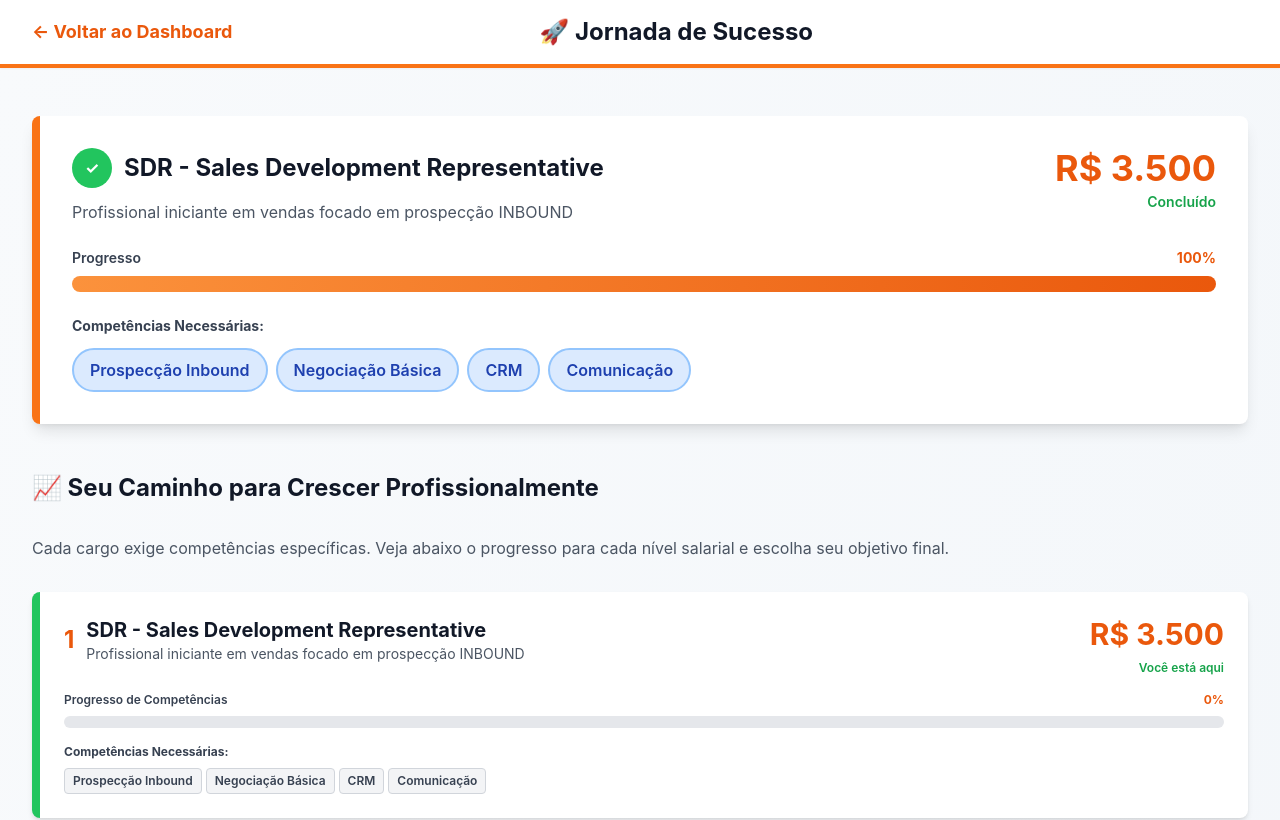
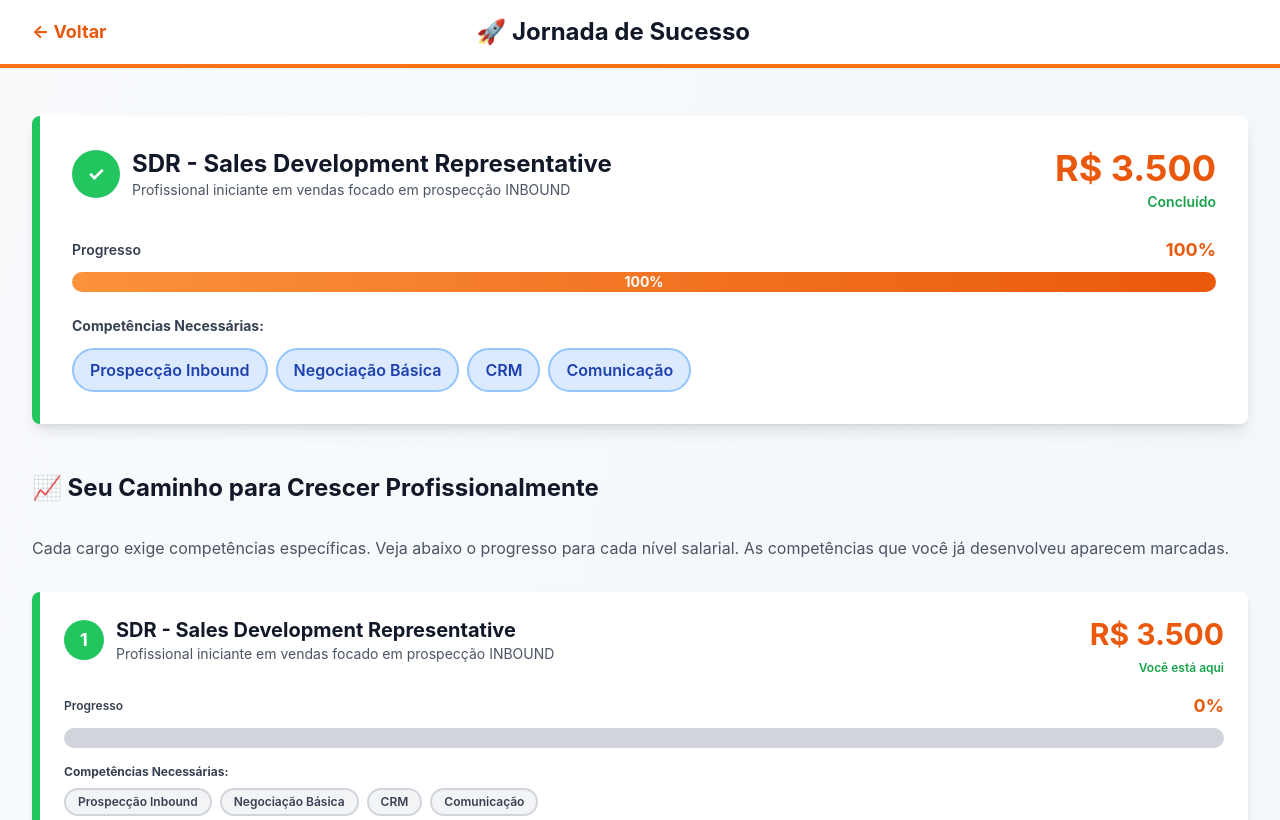
Before and after one commit to deniscansio/scaleconnect, a Next.js app: page /candidato/jornada-sucesso in a window 1280 px wide. Shown: the top 820 px of the page. Built offline with nearby package versions, Linux system fonts and the light colour scheme.

Commit message:
Final Update: Accumulated competencies logic, sidebar reorganization and renamed Opportunities to Affiliate

```diff
--- a/app/candidato/dashboard/page.tsx
+++ b/app/candidato/dashboard/page.tsx
@@ -67,23 +67,20 @@ export default function CandidateDashboard() {
         {/* Sidebar */}
         <aside className="w-64 bg-white shadow-md min-h-screen p-6">
           <nav className="space-y-4">
-            <Link href="/candidato/dashboard" className="block px-4 py-2 bg-candidate-primary text-white rounded-lg font-semibold">
-              📊 Dashboard
+            <Link href="/candidato/jornada-sucesso" className="block px-4 py-2 bg-candidate-primary text-white rounded-lg font-semibold">
+              🚀 Jornada de Sucesso
             </Link>
             <Link href="/candidato/jobs" className="block px-4 py-2 text-gray-700 hover:bg-gray-100 rounded-lg">
               📋 Vagas
             </Link>
             <Link href="/candidato/opportunities" className="block px-4 py-2 text-gray-700 hover:bg-gray-100 rounded-lg">
-              💼 Oportunidades
+              🤝 Afiliado
             </Link>
             <Link href="/candidato/earnings" className="block px-4 py-2 text-gray-700 hover:bg-gray-100 rounded-lg">
               💰 Meus Ganhos
             </Link>
-            <Link href="/candidato/jornada-sucesso" className="block px-4 py-2 text-gray-700 hover:bg-gray-100 rounded-lg">
-              🚀 Jornada de Sucesso
-            </Link>
-            <Link href="/candidato/learning" className="block px-4 py-2 text-gray-700 hover:bg-gray-100 rounded-lg">
-              📚 Aprendizado
+            <Link href="/candidato/dashboard" className="block px-4 py-2 text-gray-700 hover:bg-gray-100 rounded-lg">
+              📊 Dashboard
             </Link>
             <Link href="/candidato/profile" className="block px-4 py-2 text-gray-700 hover:bg-gray-100 rounded-lg">
               👤 Perfil
--- a/app/candidato/jornada-sucesso/page.tsx
+++ b/app/candidato/jornada-sucesso/page.tsx
@@ -17,51 +17,49 @@ export default function JornadaSucessoPage() {
   const [completedCourses, setCompletedCourses] = useState<CompletedCourse[]>([])
   const [uploadingCourseId, setUploadingCourseId] = useState<number | null>(null)
   const [viewingCertificate, setViewingCertificate] = useState<string | null>(null)
-  const [selectedCareerGoal, setSelectedCareerGoal] = useState<number>(6) // Diretor Comercial por padrão
+  const [selectedCareerGoal, setSelectedCareerGoal] = useState<number>(6)
   const fileInputRefs = useRef<{ [key: number]: HTMLInputElement | null }>({})
 
-  // Calcular progresso por cargo
-  const getCargoProgress = (cargoId: number) => {
+  // Obter competências desenvolvidas (com base em cursos concluídos)
+  const getDevelopedCompetencies = (): Set<string> => {
+    const developed = new Set<string>()
+    completedCourses.forEach(cc => {
+      const course = [...careerPath.courses.free, ...careerPath.courses.paid].find(c => c.id === cc.id) as any
+      if (course?.competency) {
+        developed.add(course.competency)
+      }
+    })
+    return developed
+  }
+
+  // Calcular progresso por cargo (com competências acumuladas)
+  const getCargoProgress = (cargoId: number): number => {
     const cargo = careerPath.evolutionPath.find(c => c.id === cargoId)
     if (!cargo) return 0
 
     const requiredCompetencies = cargo.requiredCompetencies || []
-    const developedCompetencies = new Set(
-      completedCourses
-        .map(cc => {
-          const course = [...careerPath.courses.free, ...careerPath.courses.paid].find(c => c.id === cc.id)
-          return course?.competency
-        })
-        .filter(Boolean)
-    )
+    if (requiredCompetencies.length === 0) return 0
 
+    const developedCompetencies = getDevelopedCompetencies()
     const matchedCompetencies = requiredCompetencies.filter(comp => developedCompetencies.has(comp)).length
+
     return Math.round((matchedCompetencies / requiredCompetencies.length) * 100)
   }
 
   // Calcular progresso geral até o cargo desejado
-  const getOverallProgress = () => {
+  const getOverallProgress = (): number => {
     let totalCompetencies = 0
     let developedCompetencies = 0
 
     const targetCargo = careerPath.evolutionPath.find(c => c.id === selectedCareerGoal)
     if (!targetCargo) return 0
 
-    // Contar todas as competências necessárias até o cargo desejado
+    const developedComps = getDevelopedCompetencies()
+
     for (let i = 0; i < careerPath.evolutionPath.length; i++) {
       const cargo = careerPath.evolutionPath[i]
       const requiredComps = cargo.requiredCompetencies || []
       totalCompetencies += requiredComps.length
-
-      const developedComps = new Set(
-        completedCourses
-          .map(cc => {
-            const course = [...careerPath.courses.free, ...careerPath.courses.paid].find(c => c.id === cc.id)
-            return course?.competency
-          })
-          .filter(Boolean)
-      )
-
       developedCompetencies += requiredComps.filter(comp => developedComps.has(comp)).length
 
       if (cargo.id === selectedCareerGoal) break
@@ -132,6 +130,7 @@ export default function JornadaSucessoPage() {
 
   const overallProgress = getOverallProgress()
   const targetCargo = careerPath.evolutionPath.find(c => c.id === selectedCareerGoal)
+  const developedComps = getDevelopedCompetencies()
 
   return (
     <main className="min-h-screen bg-gradient-to-br from-slate-50 to-slate-100">
@@ -139,7 +138,7 @@ export default function JornadaSucessoPage() {
       <nav className="bg-white shadow-sm border-b-4 border-orange-500">
         <div className="max-w-7xl mx-auto px-4 sm:px-6 lg:px-8 py-4 flex justify-between items-center">
           <Link href="/candidato/dashboard" className="text-orange-600 font-bold text-lg hover:text-orange-700">
-            ← Voltar ao Dashboard
+            ← Voltar
           </Link>
           <h1 className="text-2xl font-bold text-gray-900">🚀 Jornada de Sucesso</h1>
           <div className="w-32"></div>
@@ -150,18 +149,20 @@ export default function JornadaSucessoPage() {
       <div className="max-w-7xl mx-auto px-4 sm:px-6 lg:px-8 py-12">
         {/* SEÇÃO 1: POSIÇÃO ATUAL */}
         <div className="mb-12">
-          <div className="bg-white rounded-lg shadow-lg p-8 border-l-8 border-orange-500">
+          <div className="bg-white rounded-lg shadow-lg p-8 border-l-8 border-green-500">
             <div className="flex items-start justify-between mb-6">
               <div>
                 <div className="flex items-center gap-3 mb-3">
-                  <div className="w-10 h-10 rounded-full bg-green-500 flex items-center justify-center text-white font-bold">
+                  <div className="w-12 h-12 rounded-full bg-green-500 flex items-center justify-center text-white font-bold text-xl">
                     ✓
                   </div>
+                  <div>
                     <h2 className="text-2xl font-bold text-gray-900">
                       {careerPath.currentPosition.title}
                     </h2>
+                    <p className="text-gray-600 text-sm">{careerPath.currentPosition.description}</p>
                   </div>
-                <p className="text-gray-600 ml-13">{careerPath.currentPosition.description}</p>
+                </div>
               </div>
               <div className="text-right">
                 <div className="text-4xl font-bold text-orange-600">
@@ -175,10 +176,12 @@ export default function JornadaSucessoPage() {
             <div className="mb-6">
               <div className="flex justify-between items-center mb-2">
                 <span className="text-sm font-semibold text-gray-700">Progresso</span>
-                <span className="text-sm font-bold text-orange-600">100%</span>
+                <span className="text-lg font-bold text-orange-600">100%</span>
               </div>
-              <div className="w-full bg-gray-200 rounded-full h-4 overflow-hidden">
-                <div className="bg-gradient-to-r from-orange-400 to-orange-600 h-full w-full"></div>
+              <div className="w-full bg-gray-200 rounded-full h-5 overflow-hidden">
+                <div className="bg-gradient-to-r from-orange-400 to-orange-600 h-full w-full flex items-center justify-center text-white font-bold text-sm">
+                  100%
+                </div>
               </div>
             </div>
 
@@ -207,7 +210,7 @@ export default function JornadaSucessoPage() {
         <div className="mb-12">
           <h2 className="text-2xl font-bold text-gray-900 mb-8">📈 Seu Caminho para Crescer Profissionalmente</h2>
           <p className="text-gray-600 mb-8">
-            Cada cargo exige competências específicas. Veja abaixo o progresso para cada nível salarial e escolha seu objetivo final.
+            Cada cargo exige competências específicas. Veja abaixo o progresso para cada nível salarial. As competências que você já desenvolveu aparecem marcadas.
           </p>
 
           <div className="space-y-6">
@@ -220,14 +223,16 @@ export default function JornadaSucessoPage() {
                 <div
                   key={position.id}
                   className={`bg-white rounded-lg shadow-md p-6 border-l-8 transition cursor-pointer ${
-                    isCurrentPosition ? 'border-green-500 bg-green-50' : 'border-gray-300'
+                    isCurrentPosition ? 'border-green-500 bg-green-50' : 'border-orange-400'
                   } ${isSelectedGoal ? 'ring-2 ring-orange-500' : ''}`}
                   onClick={() => setSelectedCareerGoal(position.id)}
                 >
                   <div className="flex items-start justify-between mb-4">
                     <div className="flex-1">
                       <div className="flex items-center gap-3 mb-2">
-                        <span className="text-2xl font-bold text-orange-600">{index + 1}</span>
+                        <div className={`w-10 h-10 rounded-full flex items-center justify-center text-white font-bold text-lg ${isCurrentPosition ? 'bg-green-500' : 'bg-gray-700'}`}>
+                          {index + 1}
+                        </div>
                         <div>
                           <h3 className="text-xl font-bold text-gray-900">{position.title}</h3>
                           <p className="text-sm text-gray-600">{position.description}</p>
@@ -246,33 +251,32 @@ export default function JornadaSucessoPage() {
                   {/* Barra de Progresso do Cargo */}
                   <div className="mb-4">
                     <div className="flex justify-between items-center mb-2">
-                      <span className="text-xs font-semibold text-gray-700">Progresso de Competências</span>
-                      <span className="text-xs font-bold text-orange-600">{cargoProgress}%</span>
+                      <span className="text-xs font-semibold text-gray-700">Progresso</span>
+                      <span className="text-lg font-bold text-orange-600">{cargoProgress}%</span>
                     </div>
-                    <div className="w-full bg-gray-200 rounded-full h-3 overflow-hidden">
+                    <div className="w-full bg-gray-300 rounded-full h-5 overflow-hidden">
                       <div
-                        className="bg-gradient-to-r from-orange-400 to-orange-600 h-full transition-all duration-500"
+                        className="bg-gradient-to-r from-orange-400 to-orange-600 h-full transition-all duration-500 flex items-center justify-center text-white font-bold text-xs"
                         style={{ width: `${cargoProgress}%` }}
-                      ></div>
+                      >
+                        {cargoProgress > 20 && `${cargoProgress}%`}
+                      </div>
                     </div>
                   </div>
 
                   {/* Competências Necessárias */}
                   <div>
                     <h4 className="text-xs font-bold text-gray-700 mb-2">Competências Necessárias:</h4>
-                    <div className="flex flex-wrap gap-1">
+                    <div className="flex flex-wrap gap-2">
                       {(position.requiredCompetencies || position.competencies).map((comp) => {
-                        const isCompleted = completedCourses.some(cc => {
-                          const course = [...careerPath.courses.free, ...careerPath.courses.paid].find(c => c.id === cc.id)
-                          return course?.competency === comp
-                        })
+                        const isCompleted = developedComps.has(comp)
                         return (
                           <span
                             key={comp}
-                            className={`px-2 py-1 text-xs rounded font-semibold ${
+                            className={`px-3 py-1 text-xs rounded-full font-semibold transition ${
                               isCompleted
-                                ? 'bg-green-100 text-green-800 border border-green-300'
-                                : 'bg-gray-100 text-gray-700 border border-gray-300'
+                                ? 'bg-green-100 text-green-800 border-2 border-green-400'
+                                : 'bg-gray-100 text-gray-700 border-2 border-gray-300'
                             }`}
                           >
                             {isCompleted ? '✓ ' : ''}{comp}
@@ -300,10 +304,10 @@ export default function JornadaSucessoPage() {
                   </span>
                   <span className="text-2xl font-bold text-orange-600">{overallProgress}%</span>
                 </div>
-                <div className="w-full bg-gray-200 rounded-full h-6 overflow-hidden">
+                <div className="w-full bg-gray-300 rounded-full h-6 overflow-hidden">
                   <div
                     className="bg-gradient-to-r from-orange-400 to-orange-600 h-full transition-all duration-500 flex items-center justify-center text-white font-bold text-sm"
-                    style={{ width: `${overallProgress}%` }}
+                    style={{ width: `${Math.max(overallProgress, 5)}%` }}
                   >
                     {overallProgress > 15 && `${overallProgress}%`}
                   </div>
@@ -322,14 +326,14 @@ export default function JornadaSucessoPage() {
           <h2 className="text-2xl font-bold text-gray-900 mb-6">🎓 Cursos Recomendados para Sua Jornada</h2>
 
           <div className="space-y-6">
-            {careerPath.competencies.map((competency) => (
+            {careerPath.competencies.map((competency) => {
+              const isCompetencyDeveloped = developedComps.has(competency)
+
+              return (
                 <div key={competency} className="bg-white rounded-lg shadow-md p-6 border-l-4 border-orange-500">
                   <h3 className="text-lg font-bold text-gray-900 mb-4">
                     📚 {competency}
-                  {completedCourses.some(cc => {
-                    const course = [...careerPath.courses.free, ...careerPath.courses.paid].find(c => c.id === cc.id)
-                    return course?.competency === competency
-                  }) && <span className="text-green-600 ml-2">✓ Em Desenvolvimento</span>}
+                    {isCompetencyDeveloped && <span className="text-green-600 ml-2 text-sm">✓ Desenvolvida</span>}
                   </h3>
 
                   <div className="space-y-3">
@@ -343,7 +347,7 @@ export default function JornadaSucessoPage() {
                             <div className="flex-1">
                               <h4 className="font-bold text-gray-900 mb-1">{course.title}</h4>
                               <p className="text-sm text-gray-600 mb-2">{course.institution}</p>
-                            <div className="flex items-center gap-3 text-sm">
+                              <div className="flex items-center gap-3 text-sm flex-wrap">
                                 <span className="text-gray-600">⏱️ {course.duration}</span>
                                 {course.certificate && <span className="text-green-600">✓ Certificado</span>}
                                 <span className="font-bold text-orange-600">
@@ -352,7 +356,7 @@ export default function JornadaSucessoPage() {
                               </div>
                               {isCompleted && completedInfo && (
                                 <div className="text-xs text-green-600 mt-2">
-                                ✓ Concluído em {completedInfo.completedAt} - Arquivo: {completedInfo.fileName}
+                                  ✓ Concluído em {completedInfo.completedAt} - {completedInfo.fileName}
                                 </div>
                               )}
                             </div>
@@ -376,7 +380,7 @@ export default function JornadaSucessoPage() {
                                       onClick={() => setViewingCertificate(completedInfo.certificateUrl || null)}
                                       className="px-4 py-2 bg-purple-500 text-white rounded-lg hover:bg-purple-600 font-semibold text-sm whitespace-nowrap"
                                     >
-                                    👁️ Ver Certificado
+                                      👁️ Ver
                                     </button>
                                   )}
                                 </>
@@ -396,7 +400,7 @@ export default function JornadaSucessoPage() {
                                     disabled={uploadingCourseId === course.id}
                                     className="px-4 py-2 bg-orange-500 text-white rounded-lg hover:bg-orange-600 font-semibold text-sm whitespace-nowrap disabled:opacity-50 disabled:cursor-not-allowed transition"
                                   >
-                                  {uploadingCourseId === course.id ? '⏳ Processando...' : '📤 Upload Certificado'}
+                                    {uploadingCourseId === course.id ? '⏳ Processando...' : '📤 Upload'}
                                   </button>
                                 </>
                               )}
@@ -407,7 +411,8 @@ export default function JornadaSucessoPage() {
                     })}
                   </div>
                 </div>
-            ))}
+              )
+            })}
           </div>
         </div>
 
@@ -415,9 +420,9 @@ export default function JornadaSucessoPage() {
         <div className="mb-12">
           <h2 className="text-2xl font-bold text-gray-900 mb-6">💼 Próximos Passos Recomendados</h2>
           <div className="grid md:grid-cols-2 gap-6">
-            <Link href="/candidato/opportunities" className="bg-gradient-to-br from-orange-50 to-orange-100 rounded-lg shadow-lg p-8 border-2 border-orange-300 hover:shadow-xl transition cursor-pointer">
-              <div className="text-5xl mb-4">🚀</div>
-              <h3 className="text-2xl font-bold text-gray-900 mb-2">Explorar Oportunidades</h3>
+            <Link href="/candidato/afiliado" className="bg-gradient-to-br from-orange-50 to-orange-100 rounded-lg shadow-lg p-8 border-2 border-orange-300 hover:shadow-xl transition cursor-pointer">
+              <div className="text-5xl mb-4">🤝</div>
+              <h3 className="text-2xl font-bold text-gray-900 mb-2">Afiliado</h3>
               <p className="text-gray-700 mb-4">
                 Ganhe comissões representando produtos e serviços de empresas parceiras
               </p>
@@ -426,7 +431,7 @@ export default function JornadaSucessoPage() {
 
             <Link href="/candidato/jobs" className="bg-gradient-to-br from-blue-50 to-blue-100 rounded-lg shadow-lg p-8 border-2 border-blue-300 hover:shadow-xl transition cursor-pointer">
               <div className="text-5xl mb-4">📋</div>
-              <h3 className="text-2xl font-bold text-gray-900 mb-2">Candidatar-se a Vagas</h3>
+              <h3 className="text-2xl font-bold text-gray-900 mb-2">Vagas</h3>
               <p className="text-gray-700 mb-4">
                 Encontre vagas alinhadas com sua jornada de sucesso e crescimento profissional
               </p>
```
Also changed, not shown: app/candidato/page.tsx (added, +22 -0 lines). Lines whose indentation alone changed are shown as unchanged.
